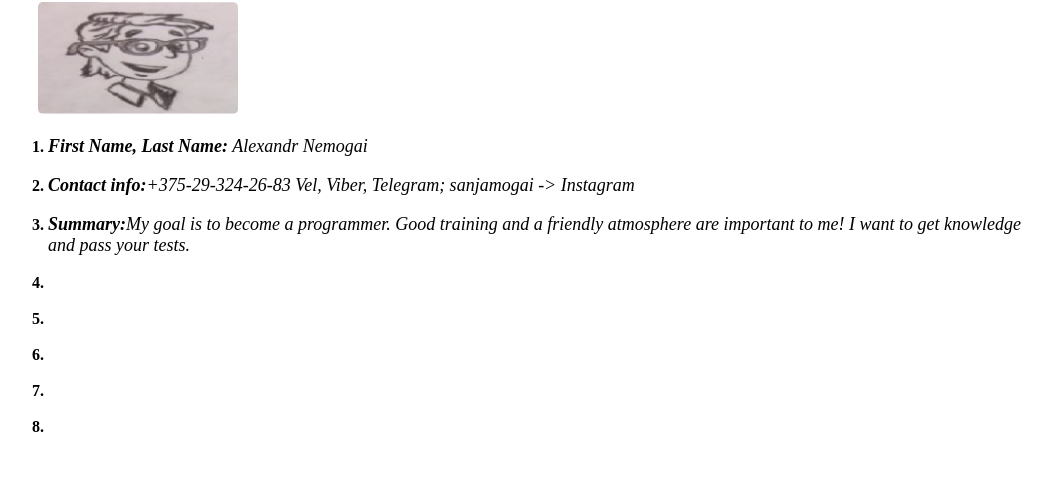
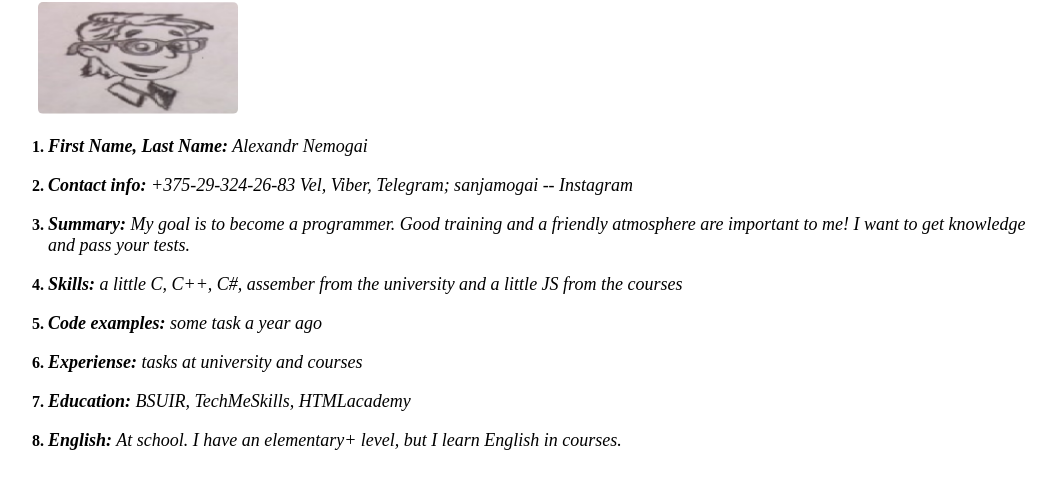
Before and after one commit to AlexNemogai/rsschool-cv, a plain HTML site: page index.html in a window 1280 px wide. Shown: the part 78-566 px from the top of the page, without its empty margins (120-1176 px from the left). Drawn offline with Linux system fonts and the light colour scheme.

Commit message:
feat: add few points

```diff
--- a/index.html
+++ b/index.html
@@ -14,25 +14,25 @@
             <p><b>First Name, Last Name:</b> Alexandr Nemogai</p>
         </li>
         <li>
-            <p><b>Contact info:</b>+375-29-324-26-83 Vel, Viber, Telegram; sanjamogai -> Instagram</p>
+            <p><b>Contact info:</b> +375-29-324-26-83 Vel, Viber, Telegram; sanjamogai -- Instagram</p>
         </li>
         <li>
-            <p><b>Summary:</b>My goal is to become a programmer. Good training and a friendly atmosphere are important to me! I want  to get knowledge and pass your tests.</p>
+            <p><b>Summary:</b> My goal is to become a programmer. Good training and a friendly atmosphere are important to me! I want  to get knowledge and pass your tests.</p>
         </li>
         <li>
-            <p></p>
+            <p><b>Skills:</b> a little C, C++, C#, assember from the university and a little JS from the courses</p>
         </li>
         <li>
-            <p></p>
+            <p><b>Code examples:</b> some task a year ago</p>
         </li>
         <li>
-            <p></p>
+            <p><b>Experiense:</b> tasks at university and courses</p>
         </li>
         <li>
-            <p></p>
+            <p><b>Education:</b> BSUIR, TechMeSkills, HTMLacademy</p>
         </li>
         <li>
-            <p></p>
+            <p><b>English:</b> At school. I have an elementary+ level, but I learn English in courses.</p>
         </li>
     </ol>
 </body>
```
